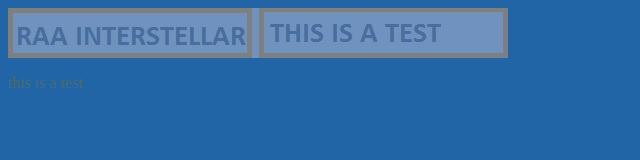
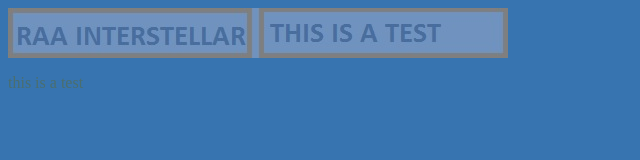
Before and after one commit to sgtdrew720/sgtdrew720.github.io, a plain HTML site: page index.html in a window 1280 px wide. Shown: the whole page, without its empty margins (0-640 px from the left). Drawn offline with Linux system fonts and the light colour scheme.

Commit message:
V.1221 website

```diff
--- a/index.css
+++ b/index.css
@@ -1,4 +1,4 @@
 body {
    color:#4A6E6E;
-   background:#2165A7;
+   background:#3774B0;
 }
```
